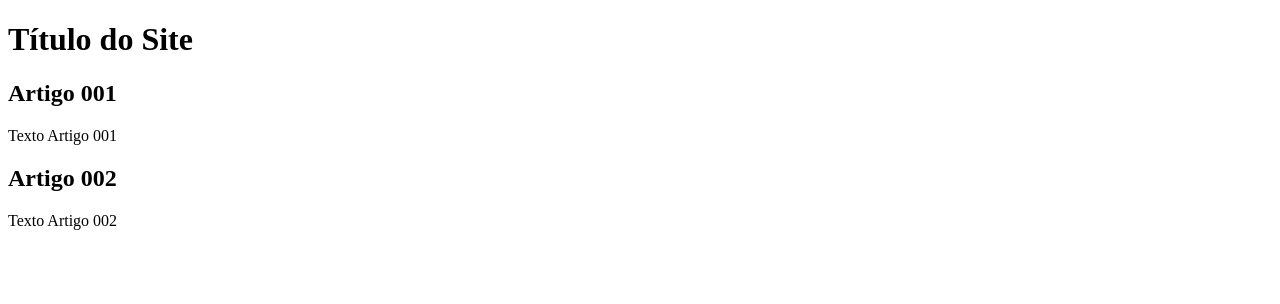
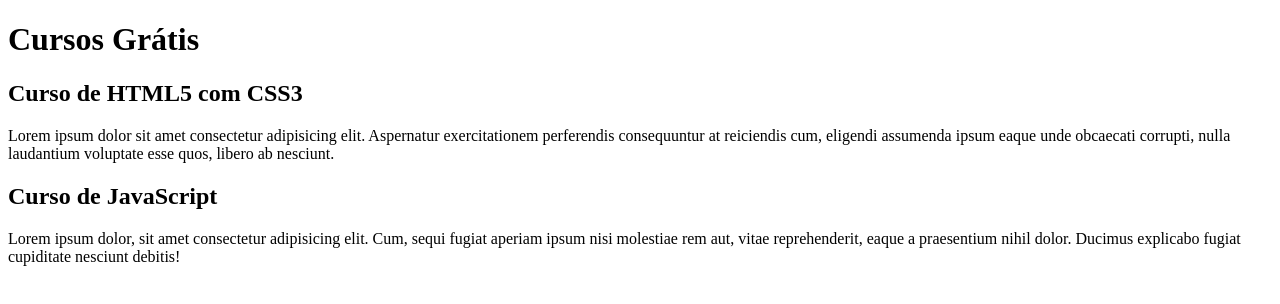
Before and after one commit to silvio2022/projeto-site, a plain HTML site: page index.html in a window 1280 px wide. Drawn offline with Linux system fonts and the light colour scheme.

Commit message:
comecei a escrever o conteúdo

```diff
--- a/index.html
+++ b/index.html
@@ -8,15 +8,15 @@
 <body>
     <main>
         <header>
-            <h1>Título do Site</h1>
+            <h1>Cursos Grátis</h1>
         </header>
         <article>
-            <h2>Artigo 001</h2>
-            <p>Texto Artigo 001</p>
+            <h2>Curso de HTML5 com CSS3</h2>
+            <p>Lorem ipsum dolor sit amet consectetur adipisicing elit. Aspernatur exercitationem perferendis consequuntur at reiciendis cum, eligendi assumenda ipsum eaque unde obcaecati corrupti, nulla laudantium voluptate esse quos, libero ab nesciunt.</p>
         </article>
         <article>
-            <h2>Artigo 002</h2>
-            <p>Texto Artigo 002</p>
+            <h2>Curso de JavaScript</h2>
+            <p>Lorem ipsum dolor, sit amet consectetur adipisicing elit. Cum, sequi fugiat aperiam ipsum nisi molestiae rem aut, vitae reprehenderit, eaque a praesentium nihil dolor. Ducimus explicabo fugiat cupiditate nesciunt debitis!</p>
         </article>
     </main>
 </body>
```
